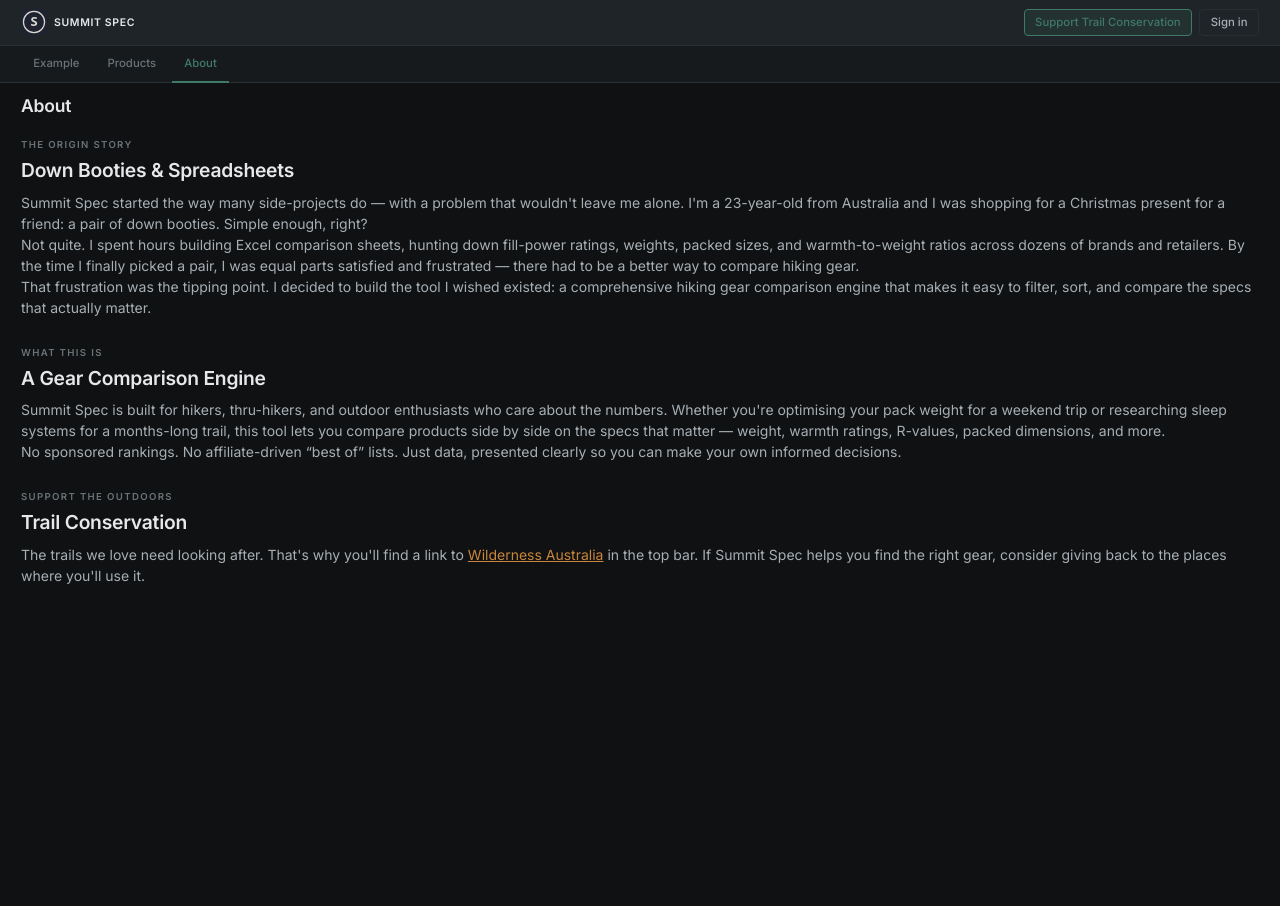
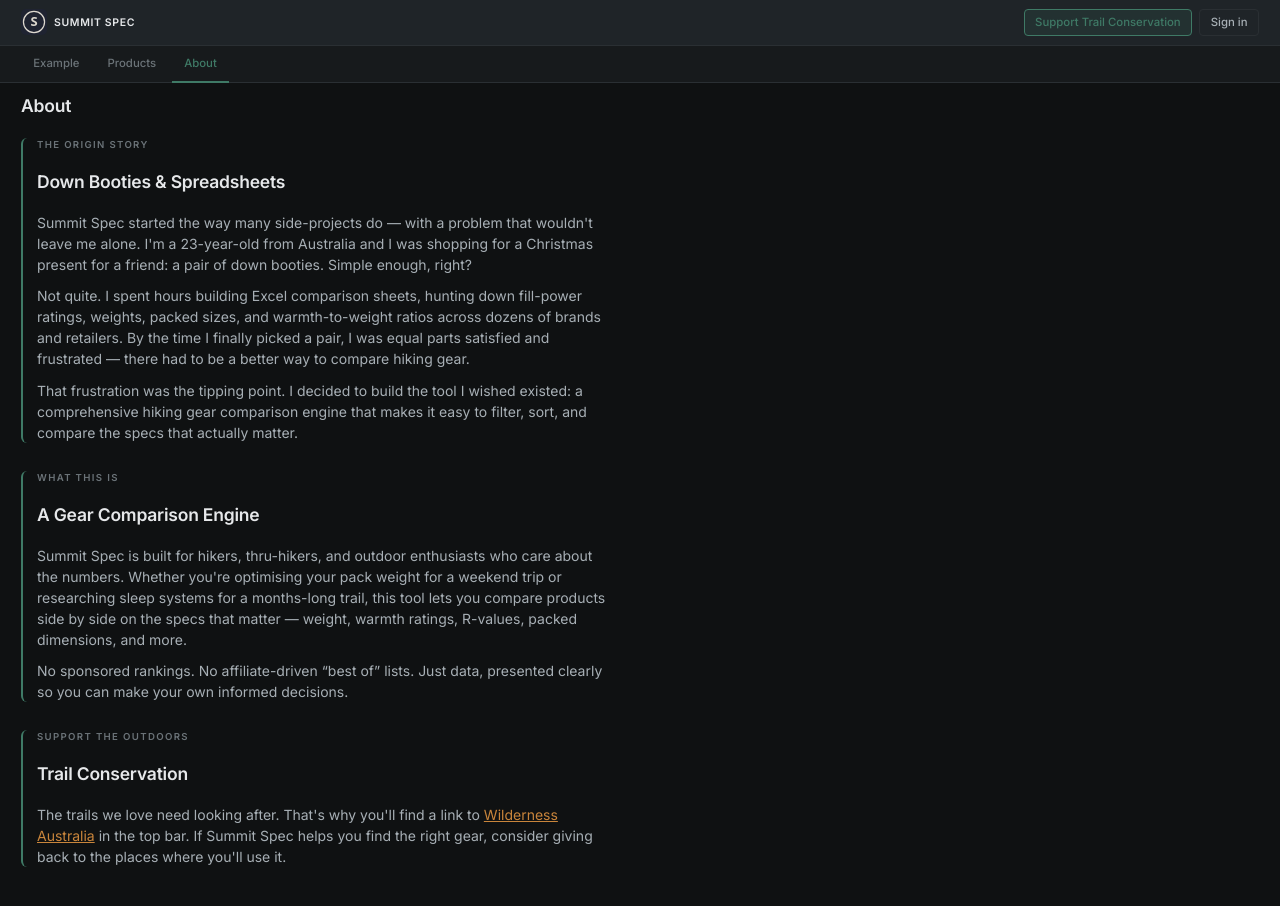
Before and after one commit to simontarrant/summit_spec, a Next.js app in the folder apps/web/: page /about in a window 1280 px wide. Shown: the top 906 px of the page. Before the commit the page ends 800 px from the top, so only its background shows below. Built offline with nearby package versions, Linux system fonts and the light colour scheme; no server answers.

Commit message:
agent: make about me page prettier (attempt 1)

```diff
--- a/apps/web/src/app/about/page.tsx
+++ b/apps/web/src/app/about/page.tsx
@@ -11,10 +11,10 @@ const tabs = [
 export default function AboutPage() {
   return (
     <AppShell tabs={tabs} pageTitle="About">
-      <main className="ui-page">
-        <section className="ui-card">
+      <main className="ui-page max-w-2xl">
+        <section className="ui-card flex flex-col gap-3 border-l-2 border-[var(--color-accent-alpine)] pl-4">
           <p className="ui-label">The origin story</p>
-          <h2>Down Booties & Spreadsheets</h2>
+          <h2 className="text-xl">Down Booties &amp; Spreadsheets</h2>
           <p>
             Summit Spec started the way many side-projects do — with a problem
             that wouldn&apos;t leave me alone. I&apos;m a 23-year-old from
@@ -36,9 +36,9 @@ export default function AboutPage() {
           </p>
         </section>
 
-        <section className="ui-card">
+        <section className="ui-card flex flex-col gap-3 border-l-2 border-[var(--color-accent-alpine)] pl-4">
           <p className="ui-label">What this is</p>
-          <h2>A Gear Comparison Engine</h2>
+          <h2 className="text-xl">A Gear Comparison Engine</h2>
           <p>
             Summit Spec is built for hikers, thru-hikers, and outdoor
             enthusiasts who care about the numbers. Whether you&apos;re
@@ -54,9 +54,9 @@ export default function AboutPage() {
           </p>
         </section>
 
-        <section className="ui-card">
+        <section className="ui-card flex flex-col gap-3 border-l-2 border-[var(--color-accent-alpine)] pl-4">
           <p className="ui-label">Support the outdoors</p>
-          <h2>Trail Conservation</h2>
+          <h2 className="text-xl">Trail Conservation</h2>
           <p>
             The trails we love need looking after. That&apos;s why you&apos;ll
             find a link to{" "}
```
